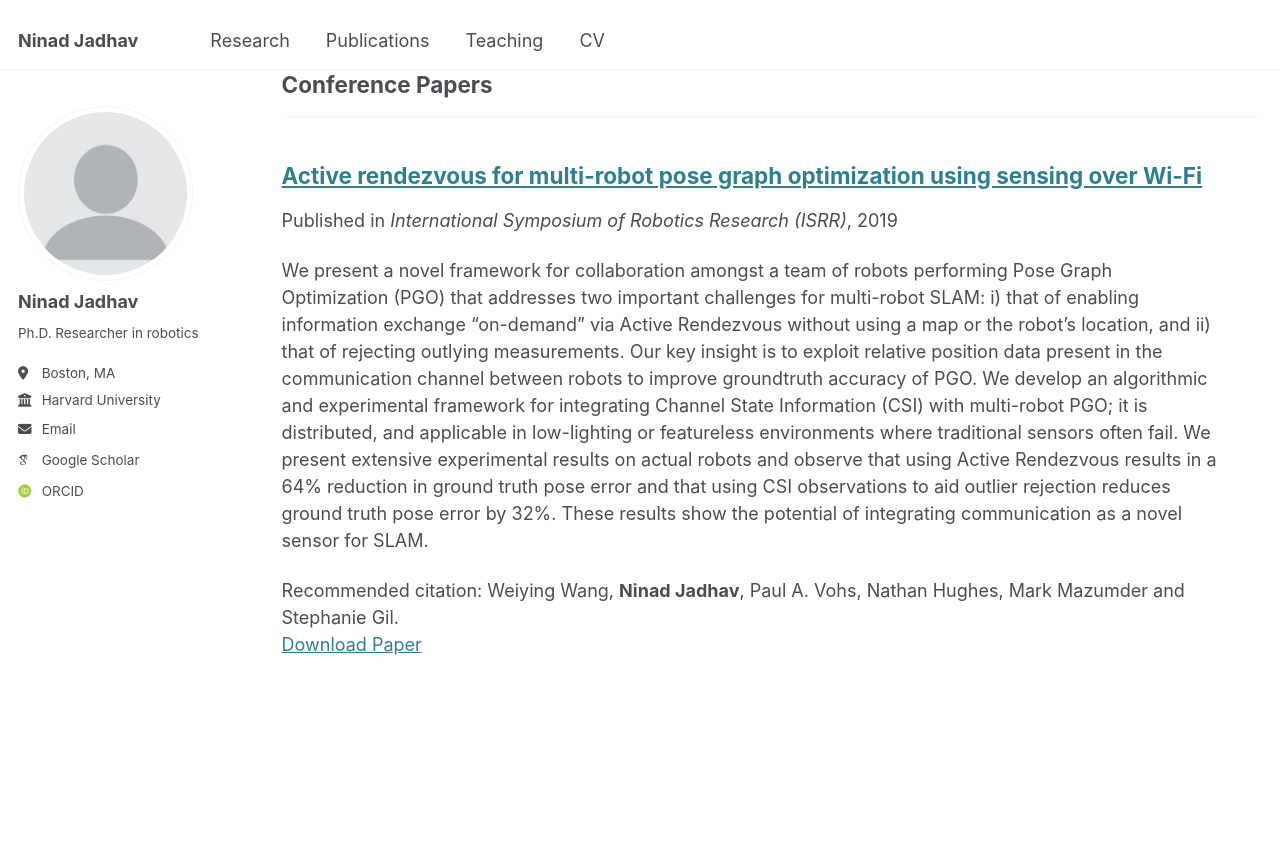
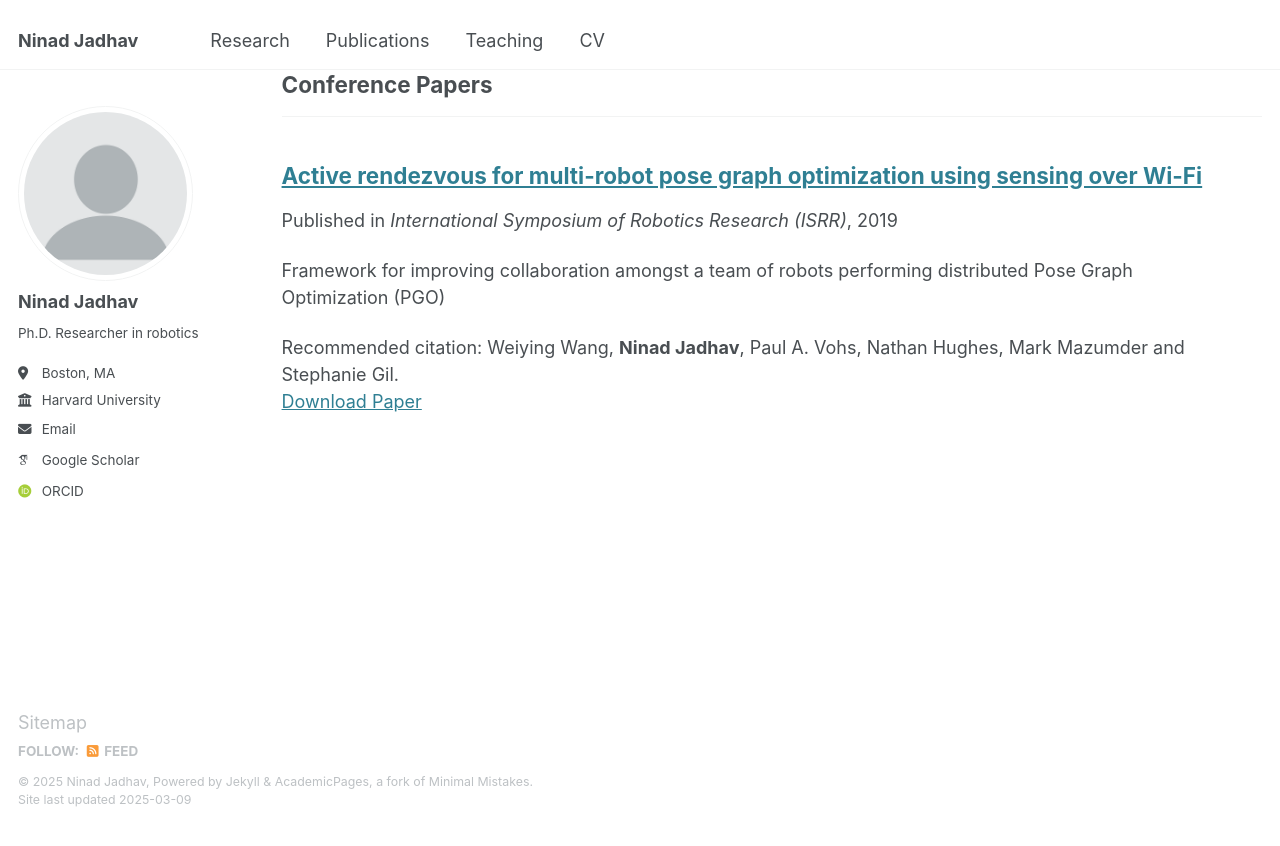
Before and after one commit to jadhavhninad/jadhavhninad.github.io, a Jekyll site: the page built from _pages/publications.html, in a window 1280 px wide and 900 px high, scrolled down 489 px. Shown: the top 846 px of the window. Built offline with Jekyll 4.4.1, drawn with Linux system fonts in a browser that asks for light colours; some web fonts are replaced; some of the changed lines change nothing that is shown.

Commit message:
Update 2019-ISRR-number-1.md

```diff
--- a/_publications/2019-ISRR-number-1.md
+++ b/_publications/2019-ISRR-number-1.md
@@ -3,6 +3,7 @@ title: "Active rendezvous for multi-robot pose graph optimization using sensing
 collection: publications
 category: conferences
 permalink: /publication/2019-ISRR-number-1
+excerpt: 'Framework for improving collaboration amongst a team of robots performing distributed Pose Graph Optimization (PGO)'
 date: 2019-10-10
 venue: 'International Symposium of Robotics Research (ISRR)'
 paperurl: 'https://jadhavhninad.github.io/files/2019-ISRR-number-1.pdf'
```
